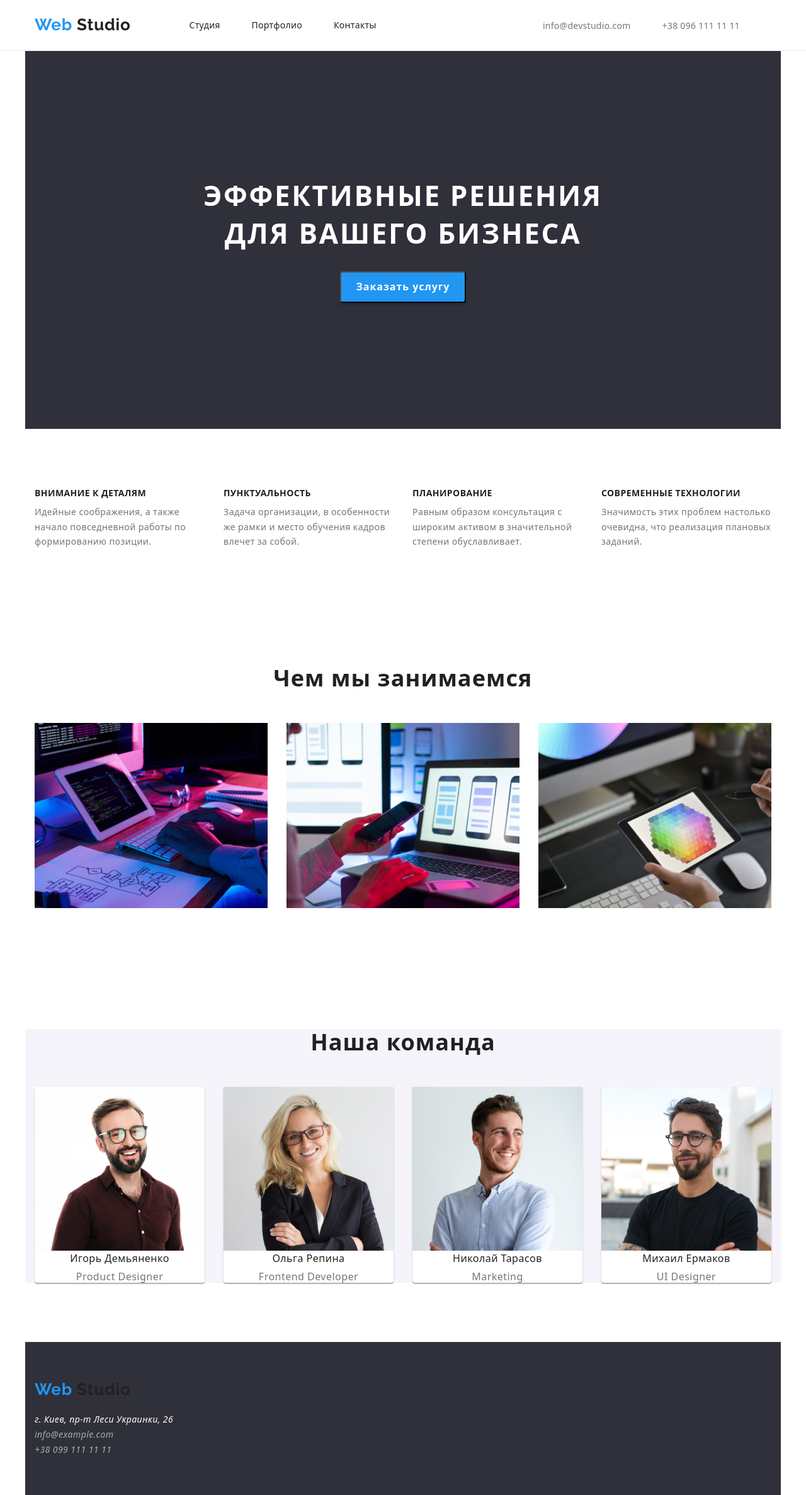
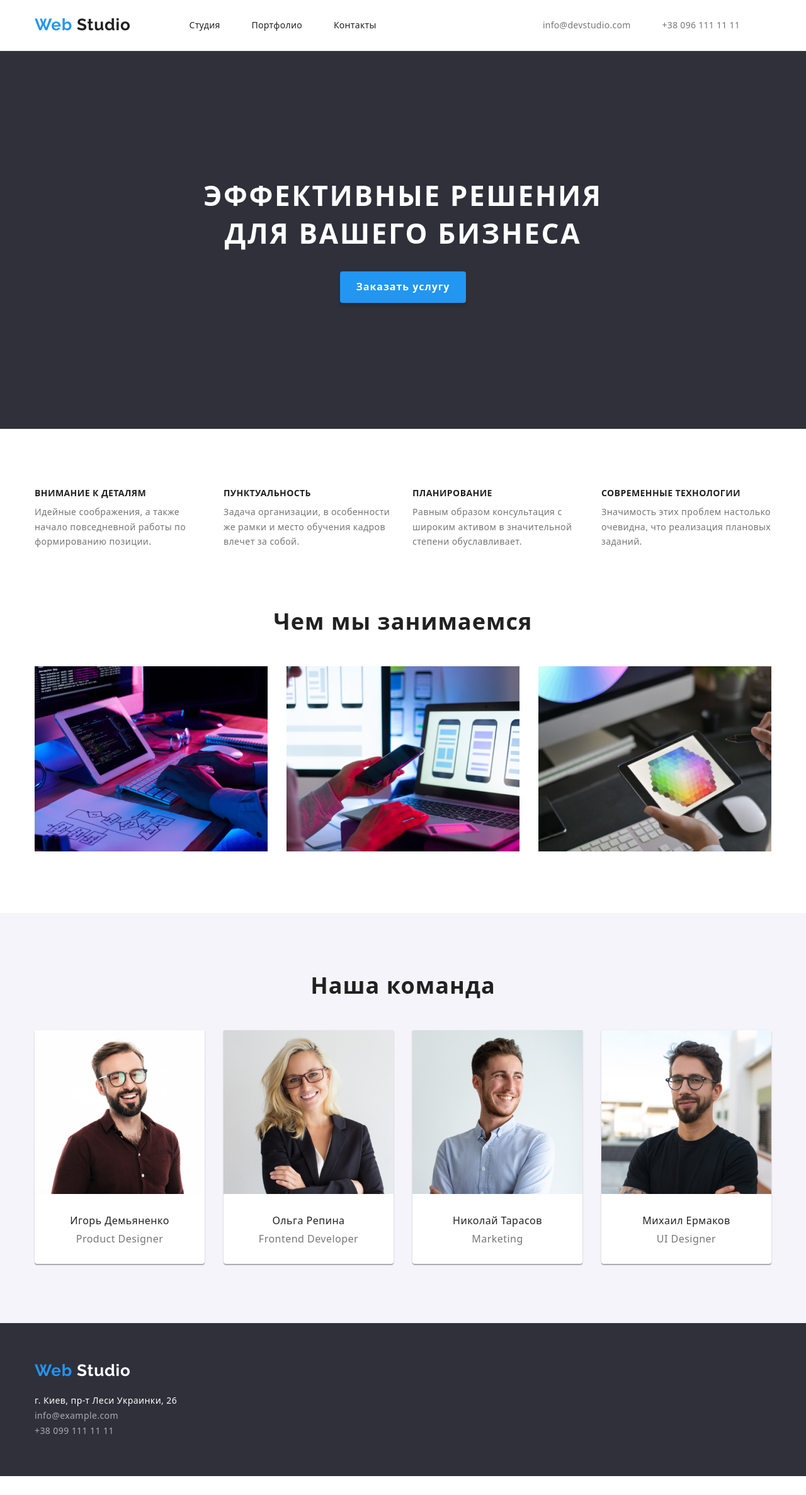
Before and after one commit to shabliyA/goit-markup-hw-03, a plain HTML site: page index.html in a window 1280 px wide. Shown: the whole page at 63% size. After the commit the page ends 2344 px from the top, so only its background shows below. Drawn offline with nearby package versions, Linux system fonts and the light colour scheme.

Commit message:
corrected

```diff
--- a/CSS/styles.css
+++ b/CSS/styles.css
@@ -17,6 +17,7 @@ ul{
 }
 button{
 cursor: pointer;
+border: none;
 }
 .container{
     width: 1200px;
@@ -29,7 +30,8 @@ button{
     padding-bottom: 94px;
 }
 .body{
-    font-family: roboto,sans-serif;
+    font-family: "Roboto", sans-serif;
+  color: var(--second-title-color);
 }
 .list{
     list-style: none;
@@ -92,6 +94,7 @@ font-size: 14px;
 line-height: 1.14;
 letter-spacing: 0.02em;
 color: var(--header-text-color);
+
 display: block;
 padding-top: 32px;
 padding-bottom: 32px;
@@ -105,21 +108,24 @@ padding-bottom: 32px;
     font-size: 14px;
     line-height: 1.14;
     letter-spacing: 0.02em;
-    color:var(--contact-color)
+    color:var(--contact-color);
+    display: block;
+    padding-top: 32px;
+    padding-bottom: 32px;
 }
 .header-contact-link:hover,
 .header-contact-link:focus{
     color:var(--accent-color)
 }
 /*--------------hero--------------*/
-.main-container{
-    background: #2F303A;
+.hero {
     display: flex;
     flex-direction: column;
     padding-top: 200px;
     padding-bottom: 200px;
+    background: #2F303A;
   }
-.main-title{
+  .hero-title {
     max-width: 696px;
     margin: 0 auto;
     margin-bottom: 30px;
@@ -130,10 +136,10 @@ line-height: 1.36;
     text-align: center;
     letter-spacing: 0.06em;
     text-transform: uppercase;
-color:var(--main-title-color);
+    color: var(--main-title-color);
   }
-.main-buton{
-font-family: inherit;
+
+.hero-buton {
     font-weight: 700;
     font-size: 16px;
     line-height: 1.87;
@@ -147,12 +153,16 @@ box-shadow: 0px 4px 4px rgba(0, 0, 0, 0.15);
     border-radius: 4px;
     margin: 0 auto;
 }
+
+.hero-buton:hover,
+.hero-buton:focus {
+    color: var(--buton-text-color);
+    color: var(--first-button-color);
+}
 /*------------pecul--------------*/
 .pecul-list {
     display: flex;
-    margin-bottom: 90px;
 }
-
 .pecul-item {
     max-width: 270px;
 }
@@ -177,7 +187,7 @@ letter-spacing: 0.03em;
 color: var(--first-text-color);
 }
 /*--------------What are we doing--------*/
-.price-container{
+.price{
     padding-bottom: 94px;
 }
 .price-title{
@@ -201,7 +211,7 @@ margin-top: 30px;
 margin-left: 30px;
 }
 /*--------------Command-----------*/
-.comand-container{
+.comand-section{
 background: #F5F4FA;
 }
 .comand-list {
@@ -219,9 +229,11 @@ box-shadow: 0px 1px 3px rgba(0, 0, 0, 0.12), 0px 1px 1px rgba(0, 0, 0, 0.14),
 0px 2px 1px rgba(0, 0, 0, 0.2);
 border-radius: 0px 0px 4px 4px;
 }
-.comand-cards {
+.comand-card {
     padding-top: 30px;
     padding-bottom: 30px;
+    padding-left: 32px;
+    padding-right: 32px;
 }
 .comand-title{
 font-weight: 700;
@@ -251,13 +263,16 @@ color: var(--first-text-color);
 }
 /*---------porfolio------*/
 .filter-buton:hover,
-.filter-buton:focus {
+.filter-buton:focus{
 background: var(--accent-color);
 color: var(--buton-text-color);
+box-shadow: 0px 3px 1px rgba(0, 0, 0, 0.1), 0px 1px 2px rgba(0, 0, 0, 0.08),
+0px 2px 2px rgba(0, 0, 0, 0.12);
+border-radius: 4px;
 }
 .filter-list {
 display: flex;
-margin-bottom: 82px;
+margin-bottom: 50px;
 justify-content: center;
 }
 .filter-item:not(:last-child) {
@@ -266,16 +281,13 @@ justify-content: center;
 
 .filter-buton{
     cursor: pointer;
-font-family: inherit;
     font-weight: 500;
     font-size: 16px;
     line-height: 1.62;
     text-align: center;
     letter-spacing: 0.03em;
     color: var(second-title-color);
-box-shadow: 0px 3px 1px rgba(0, 0, 0, 0.1), 0px 1px 2px rgba(0, 0, 0, 0.08),
-0px 2px 2px rgba(0, 0, 0, 0.12);
-border-radius: 4px;
+
     padding: 6px 22px;
 }
 .project-list {
@@ -322,7 +334,7 @@ color: var(--first-text-color);
 }
 
 /*---------footer------*/
-.footer-container{
+.footer{
     background-color: #2f303a;
   padding-top: 60px;
   padding-bottom: 60px;
@@ -339,10 +351,11 @@ color: var(--first-text-color);
     color: var(--accent-color);
 }
 .footer-studio{
-        color: var(--header-text-color);
+        color: var(--main-title-color);
 }
 .addres-map-city{
 display: inline-block;
+font-style: normal;
 font-weight: 400;
 font-size: 14px;
 line-height: 1.71;
@@ -355,6 +368,7 @@ color: var(--main-title-color);
 }
 .addres-link{
     display: inline-block;
+    font-style: normal;
     font-weight: 400;
     font-size: 14px;
     line-height: 1.71;
--- a/index.html
+++ b/index.html
@@ -5,10 +5,10 @@
     <meta http-equiv="X-UA-Compatible" content="IE=edge">
     <meta name="viewport" content="width=device-width, initial-scale=1.0">
     <title>Студия</title>
-    <link rel = "preconnect" href = "https://fonts.googleapis.com">
-    <link rel= "preconnect" href = "https://fonts.gstatic.com" crossorigin>
-    <link href="https://fonts.googleapis.com/css2?family=Raleway:wght@700&family=Roboto:wght@400;500;700;900&display=swap"
-    rel="stylesheet">
+    <link rel="preconnect" href="https://fonts.googleapis.com">
+ <link rel="preconnect" href="https://fonts.gstatic.com" crossorigin>
+ <link href="https://fonts.googleapis.com/css2?family=Raleway:wght@700&family=Roboto:wght@400;500;700;900&display=swap"
+ rel="stylesheet">
     <link rel="stylesheet" href="https://cdnjs.cloudflare.com/ajax/libs/modern-normalize/1.1.0/modern-normalize.min.css" integrity="sha512-wpPYUAdjBVSE4KJnH1VR1HeZfpl1ub8YT/NKx4PuQ5NmX2tKuGu6U/JRp5y+Y8XG2tV+wKQpNHVUX03MfMFn9Q==" crossorigin="anonymous" referrerpolicy="no-referrer" />
     <link rel="stylesheet" href="./CSS/styles.css">
 </head>
@@ -34,11 +34,9 @@
     </header>
 <main>
     <!--Шапка-->
-    <section class="main">
-        <div class="container main-container">
-            <h1 class="main-title">Эффективные решения <br> для вашего бизнеса</h1>
-            <button class="main-buton pointer">Заказать услугу</button>
-        </div>
+    <section class="hero">
+        <h1 class="hero-title">Эффективные решения <br> для вашего бизнеса</h1>
+        <button class="hero-buton pointer">Заказать услугу</button>
     </section>
     <!--особенности-->
     <section class="section">
@@ -66,7 +64,7 @@
         </div>
     </section>
     <!--Чем мы занимаемся-->
-    <section>
+    <section class="price">
         <div class="container price-container">
             <h2 class="price-title">Чем мы занимаемся</h2>
             <ul class="price-list list">
@@ -84,7 +82,7 @@
 
     </section>
     <!--Наша команда-->
-    <section class="section">
+    <section class="section comand-section">
         <div class="container comand-container">
             <h2 class="comand-title">Наша команда</h2>
             <ul class="comand-list list">
```
Also changed, not shown: portfolio.html (+5 -5 lines). Lines whose indentation alone changed are shown as unchanged.
